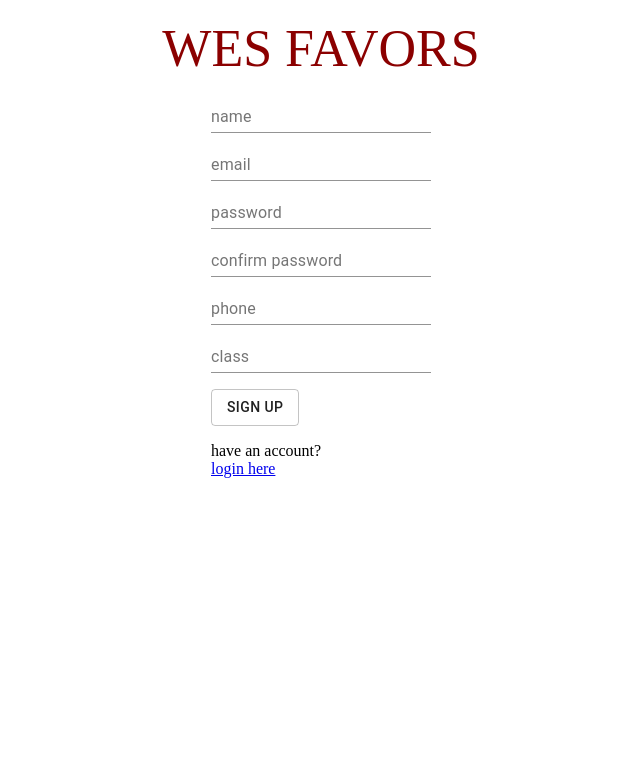
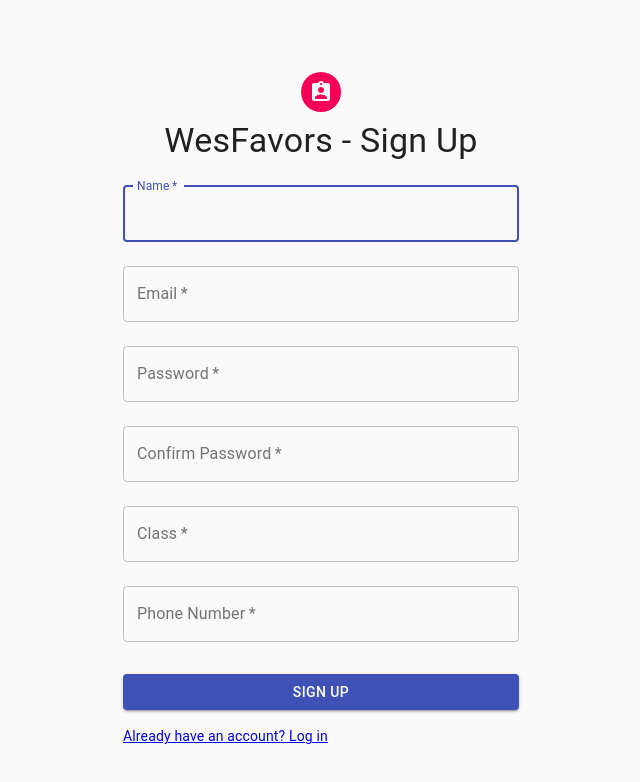
Before and after one commit to samueljaval/wes-favors-frontend, a React (Create React App) app: page /signup in a window 1280 px wide. Shown: the top 782 px of the page, without its empty margins (319-959 px from the left). Built offline with nearby package versions, Linux system fonts and the light colour scheme.

Commit message:
better login/signup

```diff
--- a/src/components/Favor.js
+++ b/src/components/Favor.js
@@ -1,15 +1,37 @@
 import React from 'react'
 import axios from 'axios'
 import { useSelector } from 'react-redux'
+import { makeStyles } from '@material-ui/core/styles';
+import Card from '@material-ui/core/Card';
+import CardActions from '@material-ui/core/CardActions';
+import CardContent from '@material-ui/core/CardContent';
+import Button from '@material-ui/core/Button';
+import Typography from '@material-ui/core/Typography';
 
+const useStyles = makeStyles({
+  root: {
+    minWidth: 275,
+  },
+  bullet: {
+    display: 'inline-block',
+    margin: '0 2px',
+    transform: 'scale(0.8)',
+  },
+  title: {
+    fontSize: 14,
+  },
+  pos: {
+    marginBottom: 12,
+  },
+});
 
 const Favor = (props) => {
-
+    const classes = useStyles();
+    const bull = <span className={classes.bullet}>•</span>;
     // const user = useSelector(store => store.user.token)
     // this hard coded token is just for testing
     const token = "eyJhbGciOiJIUzI1NiIsInR5cCI6IkpXVCJ9.eyJlbWFpbCI6Indlc2Zhdm9yc2FwcEBnbWFpbC5jb20iLCJpZCI6IjVmMjE2Y2Y0ODA2ODZhNmZlYzQ1ZTdkMSIsImlhdCI6MTU5NjAzNTAzOH0.xMcJ0Cxw38bgjmPzhtTS0qYGplhMCMZTWhEa50KKUT8"
     const favor = props.favor
-    console.log(`http://localhost:3001/api/favors/accept/${favor.id}`)
 
     const accept = async () => {
         try {
@@ -20,23 +42,32 @@ const Favor = (props) => {
                         Authorization: 'bearer ' + token
                   }
                 })
-            console.log("favor accpeted")
             if (favor.accepted) {console.log("you are not the first to accept this favor")}
         }
         catch (error) {console.log(error.response)}
     }
-
-    return (
-        <div>
-            Title : {favor.title}
-            <div>Details : {favor.details}</div>
-            <div> Posted : {favor.posted_date_time}</div>
-            <div> Price : {favor.price ? `${favor.price}$`  : "no price"}</div>
-            <button onClick={accept}>I will do it!</button>
-            {favor.accepted ? <div>someone has already accepted this favor</div> : <></>}
-            <br></br><br></br>
-        </div>
-    )
+        return (
+          <Card className={classes.root} variant="outlined">
+            <CardContent>
+            <Typography variant="h6" component="h6">
+              Title : {favor.title}
+            </Typography>
+              <Typography className={classes.pos} color="textSecondary">
+                Details : {favor.details}
+              </Typography>
+              <Typography className={classes.pos} color="textSecondary">
+                Posted : {favor.posted_date_time}
+              </Typography>
+              <Typography className={classes.pos} color="textSecondary">
+                Price : {favor.price ? `${favor.price}$`  : "no price"}
+              </Typography>
+            </CardContent>
+            <CardActions>
+              <Button onClick={accept} variant="contained"
+              size="small">I will do it!</Button>
+            </CardActions>
+          </Card>
+        );
 }
 
 export default Favor
--- a/src/components/loginForm.js
+++ b/src/components/loginForm.js
@@ -1,34 +1,56 @@
-import React, { useState } from 'react'
-import { useDispatch } from 'react-redux'
+import React , { useState } from 'react'
+import Avatar from '@material-ui/core/Avatar'
+import Button from '@material-ui/core/Button'
+import CssBaseline from '@material-ui/core/CssBaseline'
+import TextField from '@material-ui/core/TextField'
+import FormControlLabel from '@material-ui/core/FormControlLabel'
+import Checkbox from '@material-ui/core/Checkbox'
+import Grid from '@material-ui/core/Grid'
+import Typography from '@material-ui/core/Typography'
+import { makeStyles } from '@material-ui/core/styles'
+import LockOutlinedIcon from '@material-ui/icons/LockOutlined'
+import VerifiedUserIcon from '@material-ui/icons/VerifiedUser'
+import Container from '@material-ui/core/Container'
+import { withStyles } from "@material-ui/core/styles"
+import { useDispatch, useSelector } from 'react-redux'
+import { Alert, AlertTitle } from '@material-ui/lab'
 import loginService from '../services/login'
 import { login } from '../reducers/userReducer'
-import Button from '@material-ui/core/Button'
-import TextField from '@material-ui/core/TextField'
 import {
-  Redirect, Link
+  Redirect,Link
 } from "react-router-dom"
 
+
+const useStyles = makeStyles((theme) => ({
+  paper: {
+    marginTop: theme.spacing(8),
+    display: 'flex',
+    flexDirection: 'column',
+    alignItems: 'center',
+  },
+  avatar: {
+    margin: theme.spacing(1),
+    backgroundColor: theme.palette.secondary.main,
+  },
+  form: {
+    width: '100%', // Fix IE 11 issue.
+    marginTop: theme.spacing(1),
+  },
+  submit: {
+    margin: theme.spacing(3, 0, 2),
+  },
+}))
+
 const LoginForm = () => {
-    const dispatch = useDispatch()
+  const classes = useStyles()
 
   const [email, setEmail] = useState('')
   const [token, setToken] = useState('')          // email verification token
-	const [password, setPassword] = useState('')
   const [done, setDone] = useState(null)           // when done is true, we redirect to the feed, user logged in
   const [verify, setVerify] = useState(false)      // when verify is true, we ask for the confirmation token
-
-    // screen data for making responsive
-    const [width, setWidth] = React.useState(window.innerWidth)
-    const [height, setHeight] = React.useState(window.innerHeight)
-    const updateWidthAndHeight = () => {
-      setWidth(window.innerWidth);
-      setHeight(window.innerHeight);
-    }
-    React.useEffect(() => {
-        window.addEventListener("resize", updateWidthAndHeight);
-        return () => window.removeEventListener("resize", updateWidthAndHeight);
-    })
-
+  const [password, setPassword] = useState('')
+  const [msg, setMsg] = useState(null)
+  const dispatch = useDispatch()
 
   const handleLogin = async (event) => {
       event.preventDefault()
@@ -36,93 +58,149 @@ const LoginForm = () => {
       // need to find a way to keep user logged in here, maybe user cookies
       // what the course did was not good practice and apparently not safe
       if (response.status === 200) {
-            setEmail('')
-			setPassword('')
           dispatch(login(response.data.email, response.data.name, response.data.token))
           setDone(true)
       }
       if (response.data.error === "account not verified") {
+          dispatch(login(response.data.email))
           setVerify(true)
       }
+      if (response.status !== 200) {setMsg(response.data.error)}
   }
 
   const handleToken = async (event) => {
       event.preventDefault()
-        const response = await loginService.verify({token, email})
+      let Email = ""
+	  // allowing to omit the @wesleyan.edu of the email at login
+	  email.includes("@wesleyan.edu") ? Email = email
+										 : Email = email + "@wesleyan.edu"
+      const response = await loginService.verify({token, Email})
       if (response.status === 200) {setDone(true)}
-        if (response.data.type === 'not-verified') {console.log(response.data.msg)}
+      if (response.data.type === 'not-verified') {console.log(response.data.msg);setMsg(response.data.msg)}
   }
 
-    const resendToken = async () => {
-        const resend = await loginService.resend(email)
-        console.log(resend.data)
-    }
-
-    const center = {
-        position: 'absolute',
-        left: '50%',
-        top: '40%',
-        transform: 'translate(-50%, -50%)'
-    }
-    const down = {
-        position: 'absolute',
-        left: '50%',
-        top: '70%',
-        transform: 'translate(-50%, -50%)'
-    }
-    const title = {
-        position: 'absolute',
-        left: '50%',
-        top: '6%',
-        fontSize: (height+width)/40,
-        transform: 'translate(-50%, -50%)',
-        color : 'darkred'
+  const resend = async () => {
+      let sendEmail = ""
+	  // allowing to omit the @wesleyan.edu of the email at login
+	  email.includes("@wesleyan.edu") ? sendEmail = email
+										 : sendEmail = email + "@wesleyan.edu"
+      const response = await loginService.resend(sendEmail)
   }
 
   return (
       <div>
       {done ? <Redirect to = "/feed"/> : <></>}
-        <div style={title}>WES FAVORS</div>
-        {verify ? <div style = {center}>
-            <form onSubmit={handleToken}>
-            <div> We have sent you an email with a verification token. </div> <div>Check your SPAM</div>
-                        <div>
+      {msg ?  <Alert severity="error">
+        <AlertTitle>Error</AlertTitle>
+        <strong>{msg}</strong>
+      </Alert> : <></>}
+      {verify ?
+          <Container component="main" maxWidth="xs">
+            <CssBaseline />
+            <div className={classes.paper}>
+              <Avatar className={classes.avatar}>
+              <VerifiedUserIcon/>
+              </Avatar>
+              <Typography component="h1" variant="h5">
+                Verify your confirmation token
+              </Typography>
+              <form onSubmit={handleToken} className={classes.form} noValidate>
+                <TextField variant="outlined"
+                  margin="normal"
+                  required
+                  fullWidth
+                  label="enter your token"
+                  id="token"
+                  autoFocus
+                  onChange={({ target }) => setToken(target.value)}
+                />
+                <Button
+                  type="submit"
+                  fullWidth
+                  variant="contained"
+                  color="primary"
+                  className={classes.submit}
+                >
+                  Verify Token
+                </Button>
+              </form>
+              <Button
+                fullWidth
+                variant="contained"
+                color="primary"
+                className={classes.submit}
+                onClick = {resend}
+              >
+                Send Another token
+              </Button>
+              <Button
+                variant="contained"
+                color="primary"
+                className={classes.submit}
+                onClick = {()=>setVerify(!verify)}
+              >
+                Go Back
+              </Button>
+            </div>
+          </Container>
+           :
+          <Container component="main" maxWidth="xs">
+            <CssBaseline />
+            <div className={classes.paper}>
+              <Avatar className={classes.avatar}>
+              <LockOutlinedIcon />
+              </Avatar>
+              <Typography component="h1" variant="h4">
+                WesFavors - Log in
+              </Typography>
+              <form onSubmit={handleLogin} className={classes.form} noValidate>
                 <TextField
-                                label="verification token"
-                                value={token}
-                                name="token"
-                                onChange={({ target }) => setToken(target.value)}/>
+                  variant="outlined"
+                  margin="normal"
+                  required
+                  fullWidth
+                  id="email"
+                  label="Email (you can omit the @wesleyan.edu)"
+                  autoComplete="email"
+                  autoFocus
+                  onChange={({ target }) => setEmail(target.value)}
+                />
+                <TextField
+                  variant="outlined"
+                  margin="normal"
+                  required
+                  fullWidth
+                  label="Password"
+                  type="password"
+                  id="password"
+                  autoComplete="current-password"
+                  onChange={({ target }) => setPassword(target.value)}
+                />
+                <Button
+                  type="submit"
+                  fullWidth
+                  variant="contained"
+                  color="primary"
+                  className={classes.submit}
+                >
+                  Log In
+                </Button>
+                <Grid container>
+                  <Grid item xs>
+                    <Link to='#'>
+                      Forgot password?
+                    </Link>
+                  </Grid>
+                  <Grid item>
+                    <Link to="/signup">
+                      {"Don't have an account? Sign Up"}
+                    </Link>
+                  </Grid>
+                </Grid>
+              </form>
             </div>
-                        <p></p>
-                        <Button type="submit" variant="outlined">verify token</Button>
-                        <p></p>
-                    </form>
-                    <button onClick={resendToken}>Resend Token to {email}</button>
-                    </div>
-                :
-                <form style={center} onSubmit={handleLogin}>
-        			<div>
-                        <TextField
-                                    label="email"
-                                    value={email}
-                                    name="email"
-                                    onChange={({ target }) => setEmail(target.value)}/>
-        			</div>
-        			<div>
-                        <TextField
-                                    type="password"
-                                    label="password"
-                                    value={password}
-                                    name="Password"
-                                    onChange={({ target }) => setPassword(target.value)}/>
-        			</div>
-                    <p></p>
-                    <Button type="submit" variant="outlined">login</Button>
-        		</form>}
-        <div style={down}>
-        <div> no account yet? </div>
-        <Link to='/signup'>sign up here</Link>
-        </div>
+          </Container>
+      }
     </div>
   )
 }
--- a/src/components/signupForm.js
+++ b/src/components/signupForm.js
@@ -1,7 +1,20 @@
 import React, { useState } from 'react'
 import signupService from '../services/signup'
+import Avatar from '@material-ui/core/Avatar'
 import Button from '@material-ui/core/Button'
+import CssBaseline from '@material-ui/core/CssBaseline'
 import TextField from '@material-ui/core/TextField'
+import FormControlLabel from '@material-ui/core/FormControlLabel'
+import Checkbox from '@material-ui/core/Checkbox'
+import Grid from '@material-ui/core/Grid'
+import Typography from '@material-ui/core/Typography'
+import { makeStyles } from '@material-ui/core/styles'
+import AssignmentIndIcon from '@material-ui/icons/AssignmentInd'
+import Container from '@material-ui/core/Container'
+import { useDispatch } from 'react-redux'
+import { Alert, AlertTitle } from '@material-ui/lab'
+import loginService from '../services/login'
+import { login } from '../reducers/userReducer'
 import {
   Redirect,Link
 } from "react-router-dom"
@@ -9,122 +22,170 @@ import {
 
 const SignUpForm = () => {
 
+
+
     const [name, setName] = useState('')
 	const [email, setEmail] = useState('')
     const [phone, setPhone] = useState('')
     const [Class, setClass] = useState('')
+    const [msg, setMsg] = useState(null)
 	const [password, setPassword] = useState('')
     const [confirmPassword, setConfirmPassword] = useState('')
     const [done, setDone] = useState(null)   // when done is true, we redirect to login
 
     // screen data for making responsive
-    const [width, setWidth] = React.useState(window.innerWidth)
-    const [height, setHeight] = React.useState(window.innerHeight)
-    const updateWidthAndHeight = () => {
-      setWidth(window.innerWidth);
-      setHeight(window.innerHeight);
-    }
-    React.useEffect(() => {
-        window.addEventListener("resize", updateWidthAndHeight);
-        return () => window.removeEventListener("resize", updateWidthAndHeight);
-    })
+    // const [width, setWidth] = React.useState(window.innerWidth)
+    // const [height, setHeight] = React.useState(window.innerHeight)
+    // const updateWidthAndHeight = () => {
+    //   setWidth(window.innerWidth);
+    //   setHeight(window.innerHeight);
+    // }
+    // React.useEffect(() => {
+    //     window.addEventListener("resize", updateWidthAndHeight);
+    //     return () => window.removeEventListener("resize", updateWidthAndHeight);
+    // })
+
+
+    const useStyles = makeStyles((theme) => ({
+      paper: {
+        marginTop: theme.spacing(8),
+        display: 'flex',
+        flexDirection: 'column',
+        alignItems: 'center',
+      },
+      avatar: {
+        margin: theme.spacing(1),
+        backgroundColor: theme.palette.secondary.main,
+      },
+      form: {
+        width: '100%', // Fix IE 11 issue.
+        marginTop: theme.spacing(1),
+      },
+      submit: {
+        margin: theme.spacing(3, 0, 2),
+      },
+    }))
+
+    const classes = useStyles()
+
 
 	const handleSignup = async (event) => {
 		event.preventDefault()
         if (password === confirmPassword) {
             const signResponse = await signupService.signup({name, email, password, Class, phone})
-            console.log(signResponse)
             if (signResponse.status === 201) {
                 // once sign up worked we redirect to login
                 setDone(true)
             }
+            if (signResponse.status === 500) {          // all the other database validation errors are checked for in backend
+                setMsg("An account with this email has already been created")
+            }
             else {
                 console.log(signResponse.data)
+                setMsg(signResponse.data.error)
             }
         }
         else {
-            console.log("passwords aren't similar")
+            setMsg("passwords aren't similar")
         }
 	}
-
-    const form = {
-        position: 'absolute',
-        left: '50%',
-        top: width/15 ,
-        transform: 'translate(-50%, 0%)'
-    }
-
-    const title = {
-        position: 'absolute',
-        left: '50%',
-        top: '6%',
-        transform: 'translate(-50%, -50%)',
-        color : 'darkred',
-        fontSize: (height+width)/40
-    }
-
-	return (
+    return (
         <div>
         {done ? <Redirect to = "/login"/> : <></>}
-        <div style={title}>WES FAVORS </div>
-        <div style={form}>
-    		<form onSubmit={handleSignup}>
-                <div>
-                    <TextField
-                                label="name"
-                                value={name}
-                                name="Name"
-                                onChange={({ target }) => setName(target.value)}/>
-                </div>
-    			<div>
-                    <TextField
-                                label="email"
-                                value={email}
-                                name="email"
-                                onChange={({ target }) => setEmail(target.value)}/>
-    			</div>
-
-    			<div>
-                    <TextField
-                                type="password"
-                                label="password"
-                                value={password}
-                                name="Password"
-                                onChange={({ target }) => setPassword(target.value)}/>
-    			</div>
-                <div>
-                    <TextField
-                                type="password"
-                                label="confirm password"
-                                value={confirmPassword}
-                                name="Confirm Password"
-                                onChange={({ target }) => setConfirmPassword(target.value)}/>
-    			</div>
-                <div>
-                    <TextField
-                                type="phone"
-                                label="phone"
-                                value={phone}
-                                name="Phone"
-                                onChange={({ target }) => setPhone(target.value)}/>
-    			</div>
-                <div>
-                    <TextField
-                                type="class"
-                                label="class"
-                                value={Class}
-                                name="Class"
-                                onChange={({ target }) => setClass(target.value)}/>
-    			</div>
-                <p></p>
-                <Button type="submit" variant="outlined">sign up</Button>
-                <p></p>
-                <div> have an account? </div>
-                <Link to='/login'>login here</Link>
-    		</form>
+        {msg ?  <Alert severity="error">
+          <AlertTitle>Error</AlertTitle>
+          <strong>{msg}</strong>
+        </Alert> : <></>}
+        <Container component="main" maxWidth="xs">
+          <CssBaseline />
+          <div className={classes.paper}>
+            <Avatar className={classes.avatar}>
+            <AssignmentIndIcon/>
+            </Avatar>
+            <Typography component="h1" variant="h4">
+              WesFavors - Sign Up
+            </Typography>
+            <form onSubmit={handleSignup} className={classes.form} noValidate>
+              <TextField
+                variant="outlined"
+                margin="normal"
+                required
+                fullWidth
+                id="name"
+                label="Name"
+                autoFocus
+                onChange={({ target }) => setName(target.value)}
+              />
+              <TextField
+                variant="outlined"
+                margin="normal"
+                required
+                fullWidth
+                label="Email"
+                id="email"
+                onChange={({ target }) => setEmail(target.value)}
+              />
+              <TextField
+                variant="outlined"
+                margin="normal"
+                required
+                fullWidth
+                label="Password"
+                type="password"
+                id="password"
+                onChange={({ target }) => setPassword(target.value)}
+              />
+              <TextField
+                variant="outlined"
+                margin="normal"
+                required
+                fullWidth
+                label="Confirm Password"
+                type="password"
+                id="cpassword"
+                onChange={({ target }) => setConfirmPassword(target.value)}
+              />
+              <TextField
+                variant="outlined"
+                margin="normal"
+                required
+                fullWidth
+                label="Class"
+                id="Class"
+                onChange={({ target }) => setClass(target.value)}
+              />
+              <TextField
+                variant="outlined"
+                margin="normal"
+                required
+                fullWidth
+                name="phone"
+                label="Phone Number"
+                id="phone"
+                onChange={({ target }) => setPhone(target.value)}
+              />
+              <Button
+                type="submit"
+                fullWidth
+                variant="contained"
+                color="primary"
+                className={classes.submit}
+              >
+                Sign Up
+              </Button>
+              <Grid container>
+                <Grid item>
+                  <Link to="/login">
+                    {"Already have an account? Log in"}
+                  </Link>
+                </Grid>
+              </Grid>
+            </form>
+            <br></br><br></br><br></br><br></br>
+          </div>
+        </Container>
         </div>
-        </div>
-	)
+    )
 }
 
 export default SignUpForm
--- a/src/services/login.js
+++ b/src/services/login.js
@@ -7,6 +7,7 @@ const login = async credentials => {
 		return response
 	}
 	catch (error) {
+		if (!error.response) return {data : {error : "we have had on problem on the server side"}}
 		console.log(error.response)
 		return error.response
 	}
@@ -18,6 +19,7 @@ const verify = async credentials => {
 		return response
 	}
 	catch (error) {
+		if (!error.response) return {data : {error : "we have had on problem on the server side"}}
 		console.log(error.response)
 		return error.response
 	}
@@ -25,12 +27,12 @@ const verify = async credentials => {
 
 
 const resend = async email => {
-	console.log(email)
 	try {
 		const response = await axios.post(baseUrl + '/resendToken', {email})
 		return response
 	}
 	catch (error) {
+		if (!error.response) return {data : {error : "we have had on problem on the server side"}}
 		console.log(error.response)
 		return error.response
 	}
--- a/src/services/signup.js
+++ b/src/services/signup.js
@@ -7,6 +7,7 @@ const signup = async credentials => {
 		return response
 	}
 	catch (error) {
+		if (!error.response) return {data : {error : "we have had on problem on the server side"}}
 		console.log(error.response)
 		return error.response
 	}
```
Lines whose indentation alone changed are shown as unchanged.
